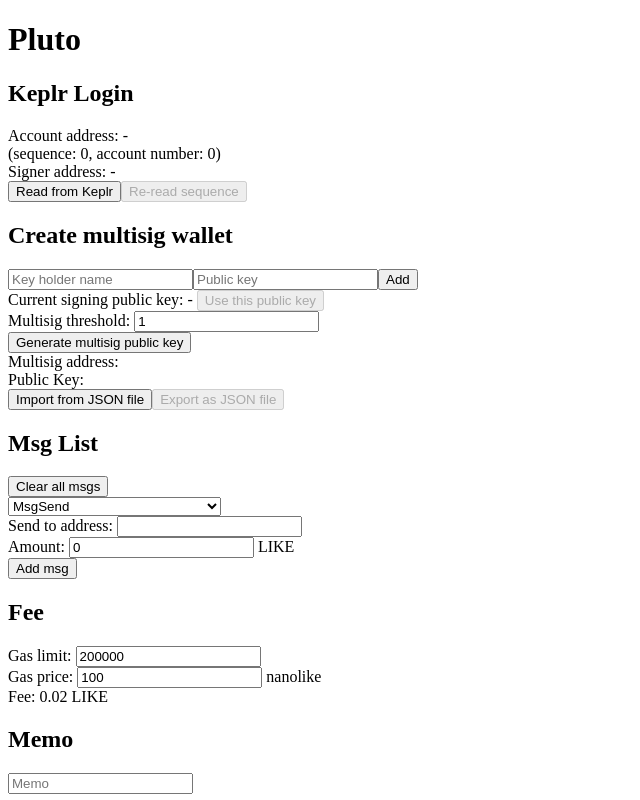
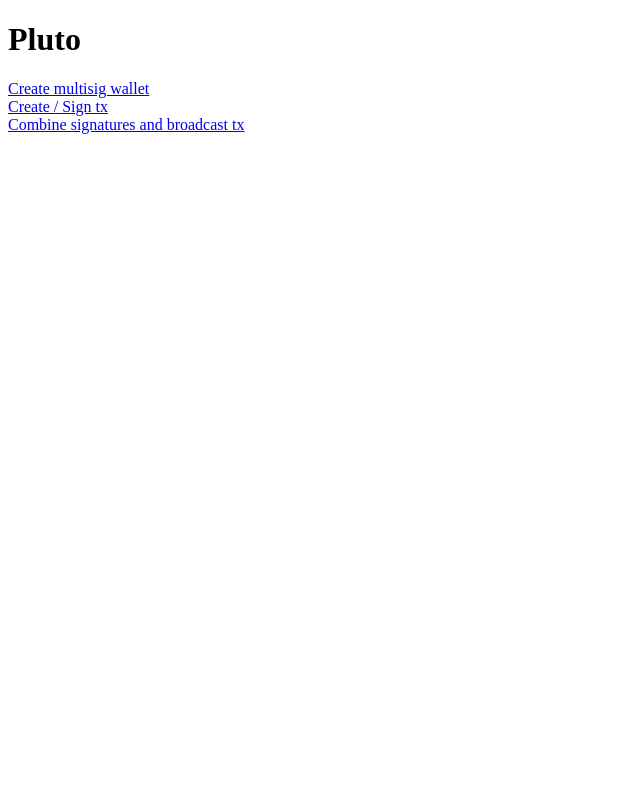
Before and after one commit to Daniolet/Likecoin-Cosmos-Pluto, a Vue app: page /#/ in a window 1280 px wide. Shown: the top 800 px of the page, without its empty margins (0-640 px from the left). Built offline with nearby package versions, Linux system fonts and the light colour scheme; what @cosmjs/amino, @cosmjs/stargate would draw is missing.

Commit message:
add vue-router

```diff
--- a/package.json
+++ b/package.json
@@ -16,7 +16,8 @@
     "cosmjs-types": "^0.5.0",
     "long": "^5.2.0",
     "pinia": "^2.0.14",
-    "vue": "^3.2.25"
+    "vue": "^3.2.25",
+    "vue-router": "4"
   },
   "devDependencies": {
     "@types/node": "^17.0.35",
--- a/src/App.vue
+++ b/src/App.vue
@@ -1,18 +1,18 @@
-<script setup lang="ts">
-import Account from '@/components/Account.vue';
-import CreateMultisig from '@/components/CreateMultisig.vue';
-import Tx from './components/tx/Tx.vue';
-import Signature from './components/Signature.vue';
-import CombineSignatures from './components/CombineSignatures.vue';
-</script>
-
 <template>
   <div>
     <h1>Pluto</h1>
-    <Account />
-    <CreateMultisig />
-    <Tx />
-    <Signature />
-    <CombineSignatures />
+    <div>
+      <router-link to="/multisig">Create multisig wallet</router-link>
+    </div>
+    <div>
+      <router-link to="/tx">Create / Sign tx</router-link>
+    </div>
+    <div>
+      <router-link to="/combine-signatures">Combine signatures and broadcast tx</router-link>
+    </div>
+    <router-view></router-view>
   </div>
 </template>
+
+<script setup lang="ts">
+</script>
--- a/src/components/CreateMultisig.vue
+++ b/src/components/CreateMultisig.vue
@@ -1,26 +1,35 @@
 <template>
-  <h2>Create multisig wallet</h2>
+  <h2>Multisig wallet</h2>
   <ul>
     <li v-for="(accInfo, i) of displayMultisigners" v-bind:key="accInfo.address">
-      <button @click="removePubKey(i)">X</button> {{ accInfo.keyholder || '(unnamed)' }}: {{ accInfo.address }} (public key: {{ accInfo.pubKey }})
+      <button v-if="props.edit" @click="removePubKey(i)">X</button> {{ accInfo.keyholder || '(unnamed)' }}: {{ accInfo.address }} (public key: {{ accInfo.pubKey }})
     </li>
   </ul>
-  <div>
-    <input v-model.trim="inputKeyholder" placeholder="Key holder name"/>
-    <input v-model.trim="inputPubKey" placeholder="Public key"/>
-    <button @click="addPubKey">Add</button>
+  <div v-if="props.edit">
+    <div>
+      Key holder: <input v-model.trim="inputKeyholder" placeholder="Key holder name"/>
+    </div>
+    <div>
+      <input v-model.trim="inputPubKey" placeholder="Public key"/>
+    </div>
+    <div>
+      <button @click="addPubKey">Add</button>
+    </div>
   </div>
-  <div>
+  <div v-if="props.edit">
     Current signing public key: {{ currentSignerPublicKey }}
-    <button :disabled="accountStore.address === ''" @click="addCurrentSigner">
+    <button :disabled="accountStore.signerAddress === ''" @click="addCurrentSigner">
       Use this public key
     </button>
   </div>
   <div>
-    <div>
+    <div v-if="props.edit">
       Multisig threshold: <input v-model.number="inputThreshold" placeholder="multisig threshold"/>
     </div>
-    <div>
+    <div v-else>
+      Multisig threshold: {{ multisigStore.threshold }}
+    </div>
+    <div v-if="props.edit">
       <button @click="generateMultisigPubKey">Generate multisig public key</button>
     </div>
   </div>
@@ -52,6 +61,10 @@
   selectAndImportFile,
   generateFileAndDownload,
 } from '@/utils/utils';
+
+const props = defineProps<{
+  edit?: boolean
+}>();
 
 const accountStore = useAccountStore();
 const multisigStore = useMultisigStore();
--- /dev/null
+++ b/src/components/tx/msgs/index.ts
@@ -0,0 +1,6 @@
+export { default as MsgSend } from './MsgSend.vue';
+export { default as MsgDelegate } from './MsgDelegate.vue';
+export { default as MsgUndelegate } from './MsgUndelegate.vue';
+export { default as MsgBeginRedelegate } from './MsgBeginRedelegate.vue';
+export { default as MsgWithdrawDelegationReward } from './MsgWithdrawDelegationReward.vue';
+export { default as MsgFundCommunityPool } from './MsgFundCommunityPool.vue';
--- /dev/null
+++ b/src/pages/CombineSignatures.vue
@@ -0,0 +1,12 @@
+<template>
+  <h2>Combine signatures</h2>
+  <div>
+    <CreateMultisig />
+    <CombineSignatures />
+  </div>
+</template>
+
+<script setup lang="ts">
+import CreateMultisig from '@/components/CreateMultisig.vue'
+import CombineSignatures from '@/components/CombineSignatures.vue'
+</script>
--- /dev/null
+++ b/src/pages/Multisig.vue
@@ -0,0 +1,12 @@
+<template>
+  <h2>Create multisig wallet</h2>
+  <div>
+    <Account />
+    <CreateMultisig :edit="true" />
+  </div>
+</template>
+
+<script setup lang="ts">
+import Account from '@/components/Account.vue';
+import CreateMultisig from '@/components/CreateMultisig.vue';
+</script>
--- /dev/null
+++ b/src/pages/Tx.vue
@@ -0,0 +1,16 @@
+<template>
+  <h2>Create / Sign tx</h2>
+  <div>
+    <Account />
+    <CreateMultisig />
+    <Tx />
+    <Signature />
+  </div>
+</template>
+
+<script setup lang="ts">
+import Account from '@/components/Account.vue';
+import CreateMultisig from '@/components/CreateMultisig.vue';
+import Tx from '@/components/tx/Tx.vue';
+import Signature from '@/components/Signature.vue';
+</script>
--- /dev/null
+++ b/src/pages/index.ts
@@ -0,0 +1,3 @@
+export { default as Multisig } from './Multisig.vue';
+export { default as Tx } from './Tx.vue';
+export { default as CombineSignatures } from './CombineSignatures.vue';
```
Also changed, not shown: src/components/tx/Msgs.vue (+8 -6 lines), src/main.ts (+21 -0 lines), 1 other file (tests, documents, lock files or other folders).
